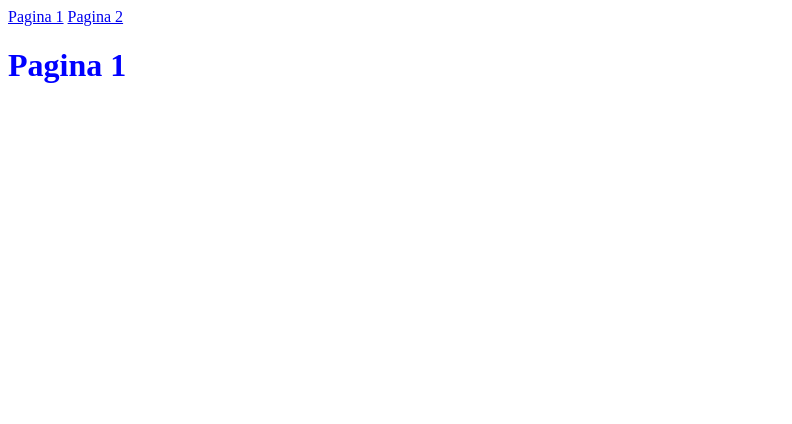
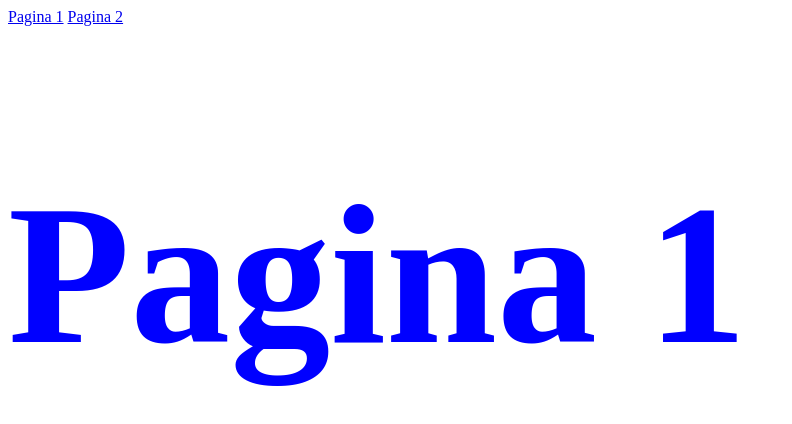
Before and after one commit to AllisMg/EjemploGit, a plain HTML site: page index.html in a window 1280 px wide. Shown: the whole page, without its empty margins (0-792 px from the left). Drawn offline with Linux system fonts and the light colour scheme.

Commit message:
se modifico el font

```diff
--- a/css/style.css
+++ b/css/style.css
@@ -1,3 +1,4 @@
 h1{
 	color: blue;
+	font-size: 200px
 }
```
